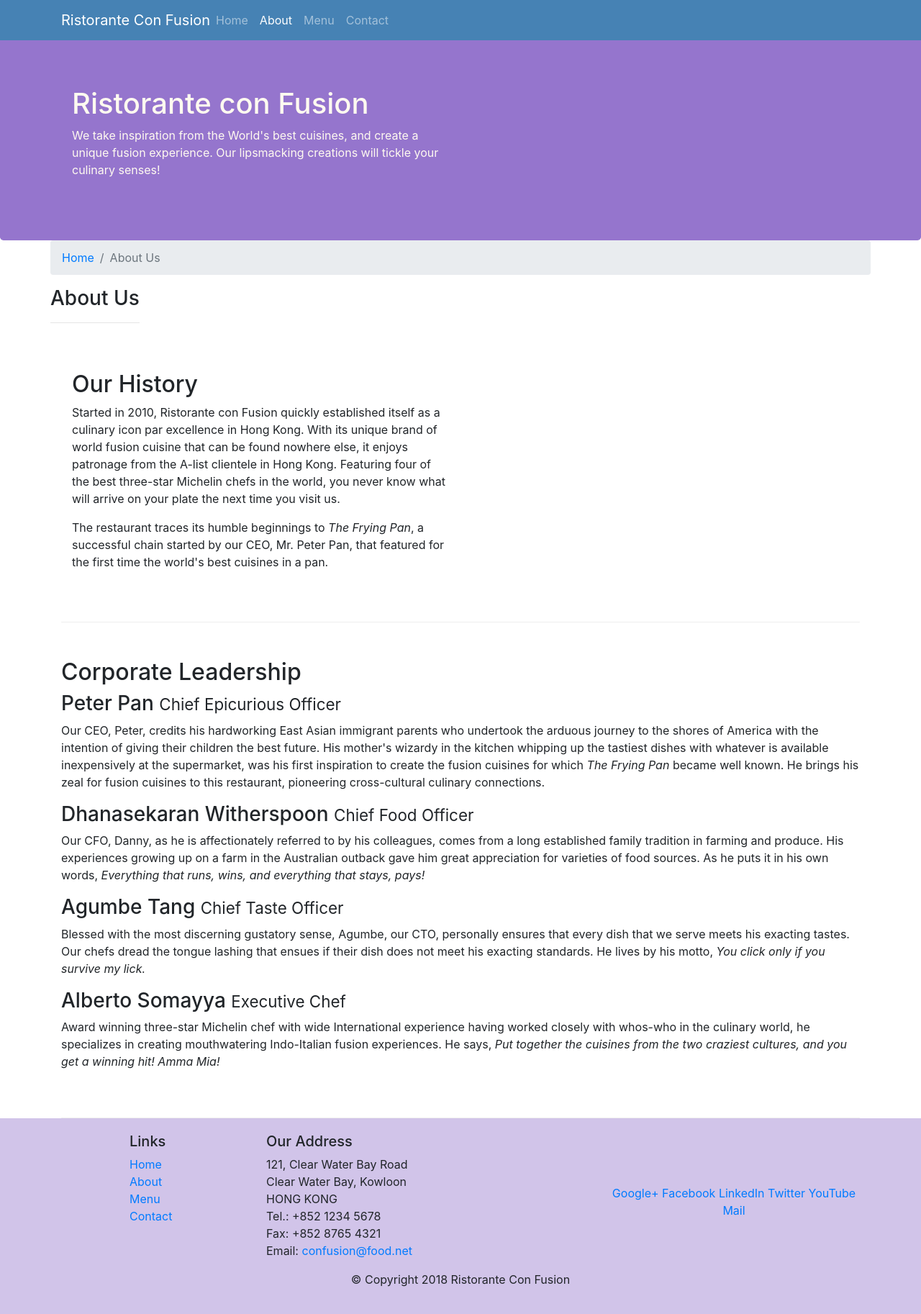
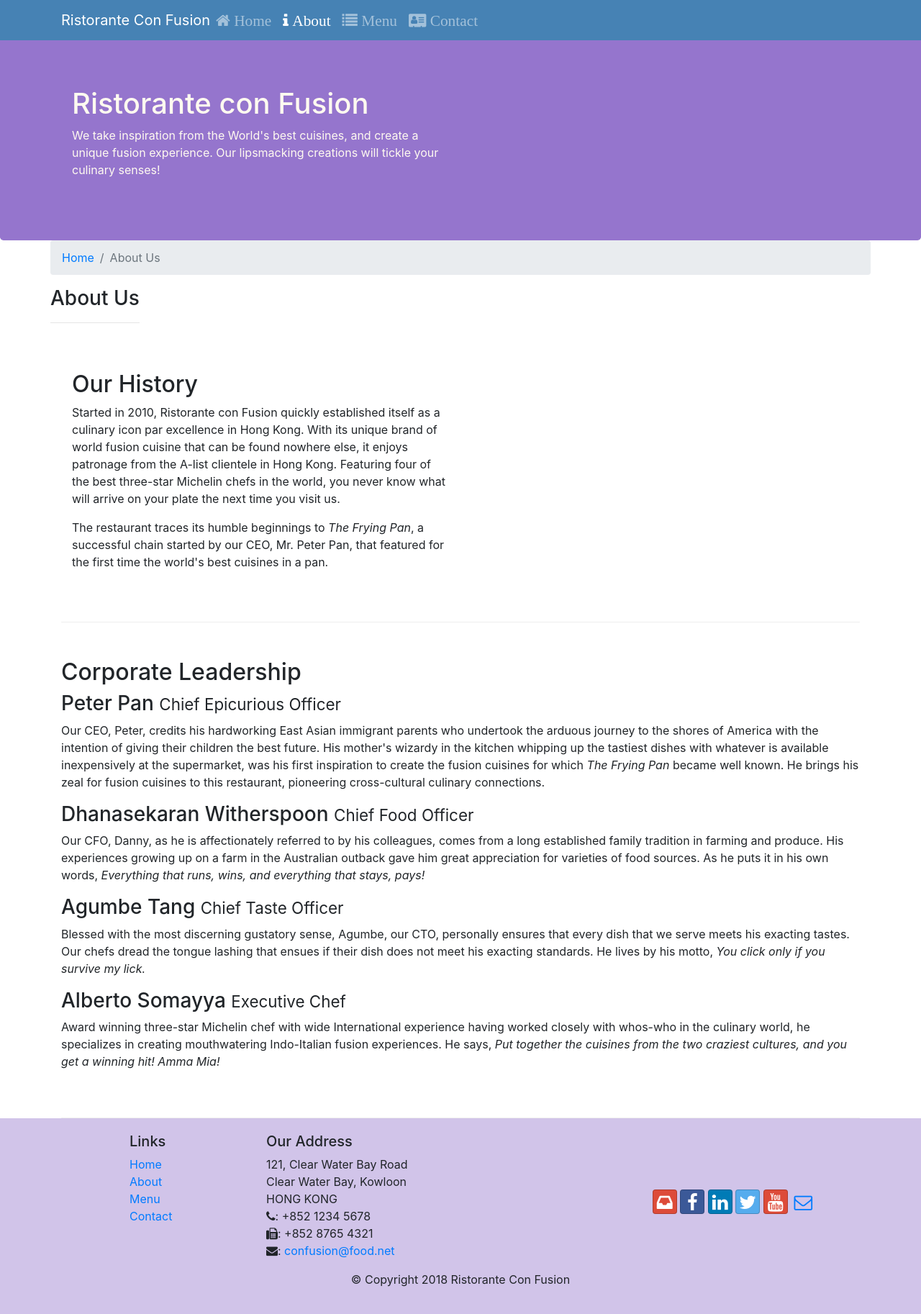
Before and after one commit to vikramgt/Boostrap, a website: page aboutus.html in a window 1280 px wide. Shown: the whole page at 72% size. Drawn offline with nearby package versions, Linux system fonts and the light colour scheme.

Commit message:
Icon Fonts

```diff
--- a/aboutus.html
+++ b/aboutus.html
@@ -13,6 +13,14 @@
     <link
       rel="stylesheet"
       href="node_modules/bootstrap/dist/css/bootstrap.min.css"
+    />
+    <link
+      rel="stylesheet"
+      href="node_modules/font-awesome/css/font-awesome.min.css"
+    />
+    <link
+      rel="stylesheet"
+      href="node_modules/bootstrap-social/bootstrap-social.css"
     />
     <link rel="stylesheet" href="css/styles.css" />
     <title>Ristorante Con Fusion</title>
@@ -36,13 +44,13 @@
         <div class="collapse navbar-collapse" id="Navbar">
           <ul class="navbar-nav mr-auto">
             <li class="nav-item">
-              <a class="nav-link" href="index.html">Home</a>
+              <a class="nav-link" href="index.html"><span class="fa fa-home fa-lg"> Home</a>
             </li>
             <li class="nav-item">
-              <a class="nav-link active" href="#">About</a>
+              <a class="nav-link active" href="#"><span class="fa fa-info fa-lg"> About</a>
             </li>
-            <li class="nav-item"><a class="nav-link" href="#">Menu</a></li>
-            <li class="nav-item"><a class="nav-link" href="#">Contact</a></li>
+            <li class="nav-item"><a class="nav-link" href="#"><span class="fa fa-list fa-lg"> Menu</a></li>
+            <li class="nav-item"><a class="nav-link" href="#"><span class="fa fa-address-card fa-lg"> Contact</a></li>
           </ul>
         </div>
       </div>
@@ -173,19 +181,19 @@
               121, Clear Water Bay Road<br />
               Clear Water Bay, Kowloon<br />
               HONG KONG<br />
-              Tel.: +852 1234 5678<br />
-              Fax: +852 8765 4321<br />
-              Email: <a href="mailto:confusion@food.net">confusion@food.net</a>
+              <i class="fa fa-phone"></i>: +852 1234 5678<br />
+              <i class="fa fa-fax"></i>: +852 8765 4321<br />
+              <i class="fa fa-envelope"></i>: <a href="mailto:confusion@food.net">confusion@food.net</a>
             </address>
           </div>
           <div class="col-12 col-sm-4 align-self-center">
             <div class="text-center">
-              <a href="http://google.com/+">Google+</a>
-              <a href="http://www.facebook.com/profile.php?id=">Facebook</a>
-              <a href="http://www.linkedin.com/in/">LinkedIn</a>
-              <a href="http://twitter.com/">Twitter</a>
-              <a href="http://youtube.com/">YouTube</a>
-              <a href="mailto:">Mail</a>
+              <a class="btn btn-social-icon btn-google" href="http://mail.google.com"><i class="fa fa-inbox fa-lg"></i></a>
+              <a class="btn btn-social-icon btn-facebook" href="http://www.facebook.com/profile.php?id="><i class="fa fa-facebook fa-lg"></i></a>
+              <a class="btn btn-social-icon btn-linkedin" href="http://www.linkedin.com/in/"><i class=" fa fa-linkedin fa-lg"></i></a>
+              <a class="btn btn-social-icon btn-twitter" href="http://twitter.com/"><i class="fa fa-twitter fa-lg"></i></a>
+              <a class="btn btn-social-icon btn-google" href="http://youtube.com/"><i class="fa fa-youtube fa-lg"></i></a>
+              <a class="btn btn-social-icon " href="mailto:"><i class="fa fa-envelope-o fa-lg"></i></a>
             </div>
           </div>
         </div>
--- a/package.json
+++ b/package.json
@@ -15,6 +15,8 @@
   },
   "dependencies": {
     "bootstrap": "^4.0.0",
+    "bootstrap-social": "^5.1.1",
+    "font-awesome": "^4.7.0",
     "jquery": "^3.1.1",
     "popper.js": "^1.12.9"
   }
```
Also changed, not shown: index.html (+21 -13 lines), 1 other file.
